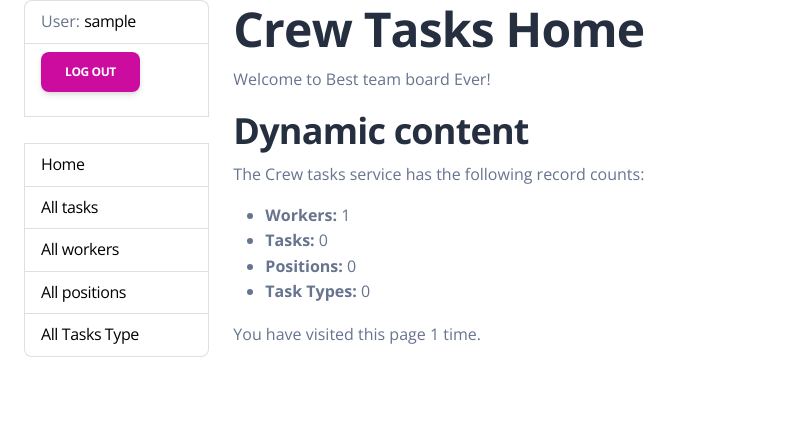
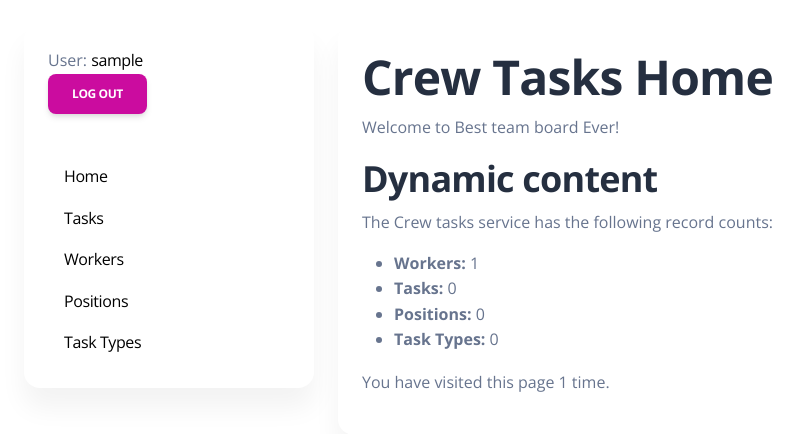
Before and after one commit to AndriiOne/crew-tasks, a Django app: page / in a window 1280 px wide. Shown: the top 434 px of the page, without its empty margins (0-811 px from the left). Run offline with Django 5.2, Linux system fonts and the light colour scheme; the visitor is signed in with stand-in values (Sample User, id 1); data comes from the database, SQL or seed files in the repository; data that the repository does not hold is empty; some libraries are stand-ins or nearby versions.

Commit message:
Add cards layout and restyle sidebar

```diff
--- a/templates/base.html
+++ b/templates/base.html
@@ -4,7 +4,7 @@
 
 <head>
   <title>{% block title %}Crew Tasks{% endblock %}</title>
-   <meta charset="utf-8">
+  <meta charset="utf-8">
   <meta name="viewport" content="width=device-width, initial-scale=1">
   <link rel="stylesheet" href="{% static 'css/styles.css' %}">
   <link rel="icon" type="image/png" href="{% static 'assets/img/favicon.png' %}">
@@ -18,16 +18,24 @@
 <body>
 <div class="container-fluid">
     <div class="row">
-        <div class="col-sm-2">
+        <div class="col-sm-3">
+            <div class="card mt-4">
+                <div class="card-body">
 
-            {% block sidebar %}
-                {% include "includes/sidebar.html" %}
-            {% endblock %}
+                    {% block sidebar %}
+                        {% include "includes/sidebar.html" %}
+                    {% endblock %}
 
+                </div>
+            </div>
         </div>
-        <div class="col-sm-10 ">
 
-            {% block content %}{% endblock %}
+        <div class="col-sm-9">
+          <div class="card mt-4">
+            <div class="card-body">
+              {% block content %}{% endblock %}
+            </div>
+          </div>
 
             {% block pagination %}
                 {% include "includes/pagination.html" %}
--- a/templates/includes/sidebar.html
+++ b/templates/includes/sidebar.html
@@ -1,21 +1,21 @@
-<ul class="sidebar-nav list-group">
+<ul class="sidebar-nav nav flex-column">
   {% if user.is_authenticated %}
-    <li class="list-group-item">User: <a href="{{ user.get_absolute_url }}">{{ user.get_username }}</a></li>
-    <li class="list-group-item">
+    <li>User: <a href="{{ user.get_absolute_url }}">{{ user.get_username }}</a></li>
+    <li>
       <form method="post" action="{% url 'logout' %}">
         {% csrf_token %}
         <button type="submit" class="btn btn-primary">Log Out</button>
       </form>
     </li>
   {% else %}
-    <li class="list-group-item"><a href="{% url 'login'%}?next={{request.path}}">Login</a></li>
+    <li><a href="{% url 'login'%}?next={{request.path}}">Login</a></li>
   {% endif %}
 
   <br>
 
-  <li class="list-group-item"><a href="{% url 'tasks:home' %}">Home</a></li>
-  <li class="list-group-item"><a href="{% url 'tasks:task-list' %}">All tasks</a></li>
-  <li class="list-group-item"><a href="{% url 'tasks:worker-list' %}">All workers</a></li>
-  <li class="list-group-item"><a href="{% url 'tasks:position-list' %}">All positions</a></li>
-  <li class="list-group-item"><a href="{% url 'tasks:task-type-list' %}">All Tasks Type</a></li>
+  <li><a class="nav-link"  href="{% url 'tasks:home' %}">Home</a></li>
+  <li><a class="nav-link"  href="{% url 'tasks:task-list' %}">Tasks</a></li>
+  <li><a class="nav-link"  href="{% url 'tasks:worker-list' %}">Workers</a></li>
+  <li><a class="nav-link"  href="{% url 'tasks:position-list' %}">Positions</a></li>
+  <li ><a class="nav-link"  href="{% url 'tasks:task-type-list' %}">Task Types</a></li>
 </ul>
```
